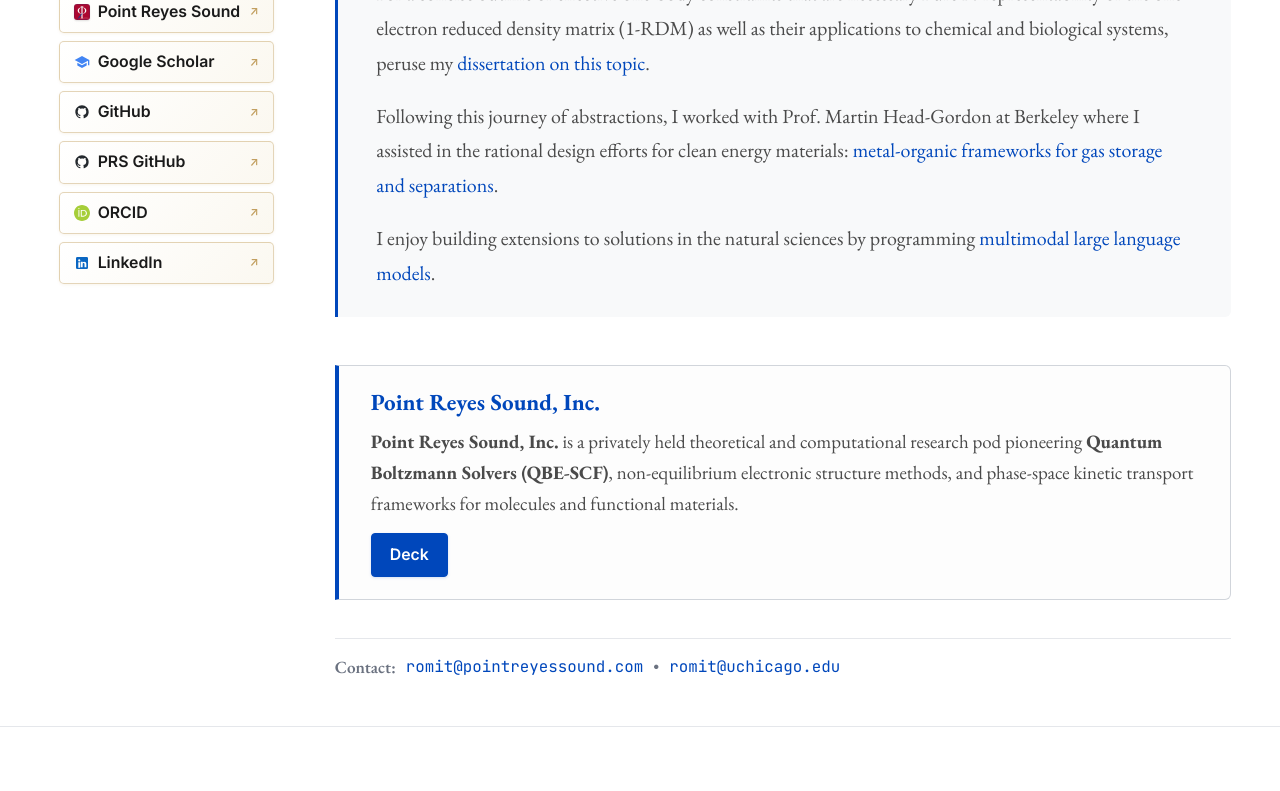
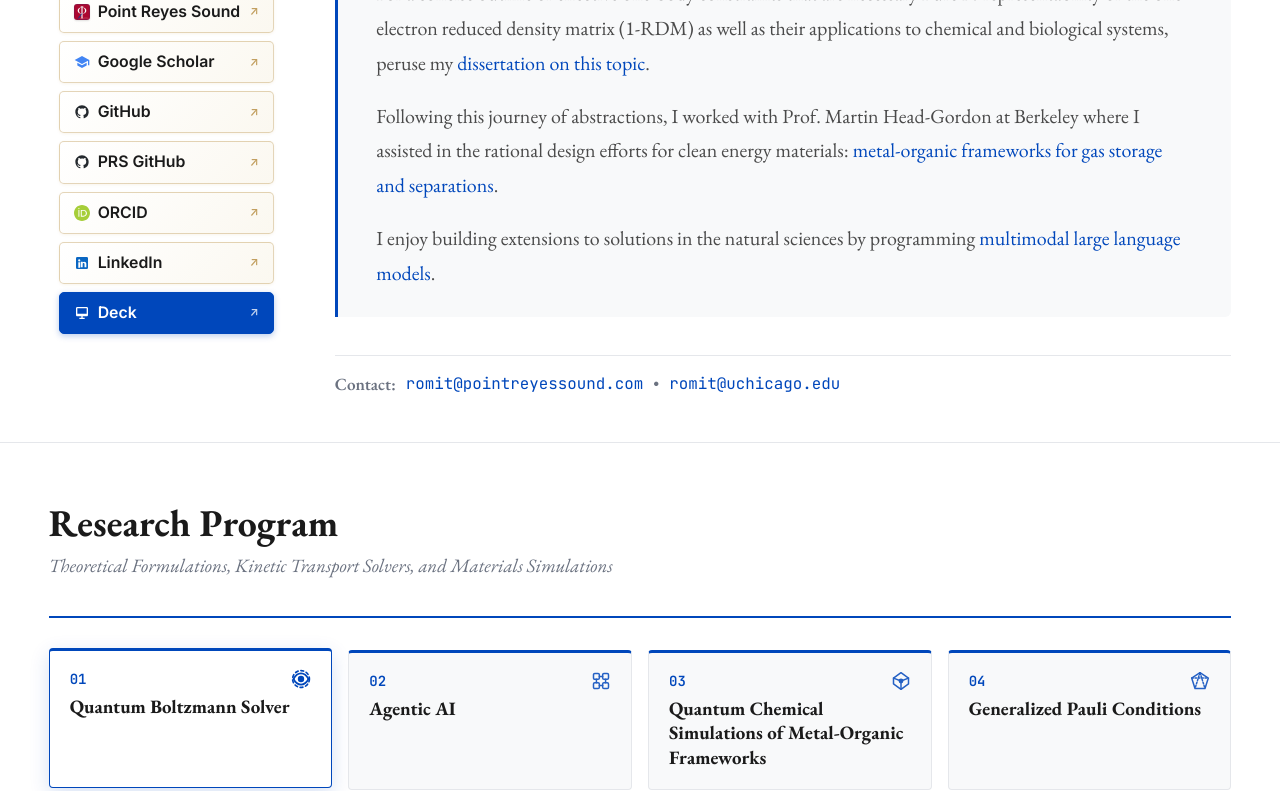
Before and after one commit to RomitChakraborty/rchakraborty.dev, a React (Vite) app: page / in a window 1280 px wide. Shown: the part 396-1187 px from the top of the page. Built offline with nearby package versions, Linux system fonts and the light colour scheme.

Commit message:
feat(hero): move deck button to sidebar under LinkedIn and remove prs spotlight box (#39)

```diff
--- a/src/App.css
+++ b/src/App.css
@@ -398,6 +398,39 @@
   color: #0a66c2; /* Official LinkedIn Blue */
 }
 
+.deck-icon {
+  color: #ffffff;
+}
+
+/* Solid Royal Blue Deck Button under LinkedIn */
+.minimal-text-link.hero-deck-btn {
+  background: var(--royal-blue);
+  border: 1px solid var(--royal-blue);
+  color: #ffffff !important;
+  box-shadow: 0 2px 6px rgba(0, 71, 187, 0.28);
+}
+
+.minimal-text-link.hero-deck-btn:hover {
+  background: var(--royal-blue-hover);
+  border-color: var(--royal-blue-hover);
+  color: #ffffff !important;
+  box-shadow: 0 4px 14px rgba(0, 71, 187, 0.42);
+  transform: translateY(-1px);
+}
+
+.minimal-text-link.hero-deck-btn .brand-icon.deck-icon {
+  color: #ffffff;
+}
+
+.minimal-text-link.hero-deck-btn .ext-arrow {
+  color: rgba(255, 255, 255, 0.9);
+}
+
+.minimal-text-link.hero-deck-btn:hover .ext-arrow {
+  color: #ffffff;
+  opacity: 1;
+}
+
 .minimal-text-link:hover .brand-icon {
   transform: scale(1.08);
 }
--- a/src/components/Hero.jsx
+++ b/src/components/Hero.jsx
@@ -60,6 +60,12 @@
               </svg>
               <span>LinkedIn</span> <span className="ext-arrow">↗</span>
             </a>
+            <a href={profileData.links.prsDeck} target="_blank" rel="noopener noreferrer" className="minimal-text-link hero-deck-btn">
+              <svg className="brand-icon deck-icon" viewBox="0 0 24 24" fill="currentColor" aria-hidden="true">
+                <path d="M19 3H5c-1.1 0-2 .9-2 2v10c0 1.1.9 2 2 2h6v2H8v2h8v-2h-3v-2h6c1.1 0 2-.9 2-2V5c0-1.1-.9-2-2-2zm0 10H5V5h14v8z" />
+              </svg>
+              <span>Deck</span> <span className="ext-arrow">↗</span>
+            </a>
           </div>
         </div>
 
@@ -94,24 +100,6 @@
             </p>
           </div>
 
-          {/* Concise Point Reyes Sound, Inc. Section */}
-          <div className="prs-spotlight-box">
-            <h3 className="prs-spotlight-title" style={{ margin: "0 0 10px 0" }}>Point Reyes Sound, Inc.</h3>
-            <p className="prs-spotlight-desc">
-              <strong>Point Reyes Sound, Inc.</strong> is a privately held theoretical and computational research pod pioneering <strong>Quantum Boltzmann Solvers (QBE-SCF)</strong>, non-equilibrium electronic structure methods, and phase-space kinetic transport frameworks for molecules and functional materials.
-            </p>
-            <div style={{ marginTop: "14px" }}>
-              <a
-                href={profileData.links.prsDeck}
-                target="_blank"
-                rel="noopener noreferrer"
-                className="prs-deck-btn"
-              >
-                Deck
-              </a>
-            </div>
-          </div>
-
           {/* Contact Section with Requested Emails */}
           <div className="hero-contact-row">
             <span className="contact-label">Contact:</span>
```
